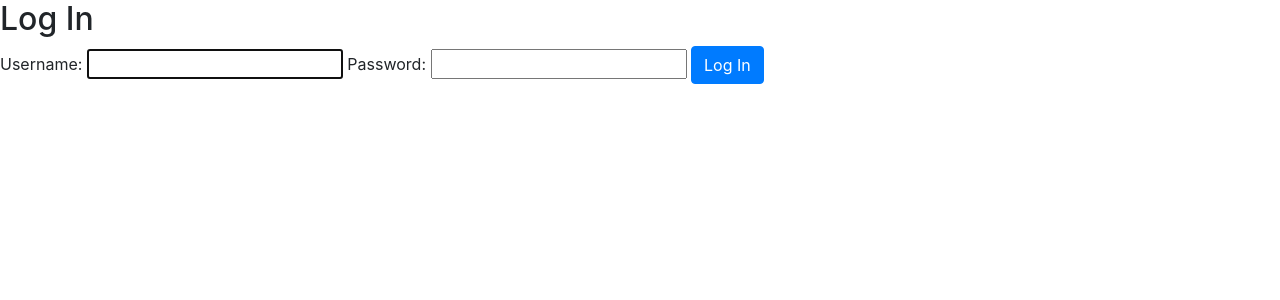
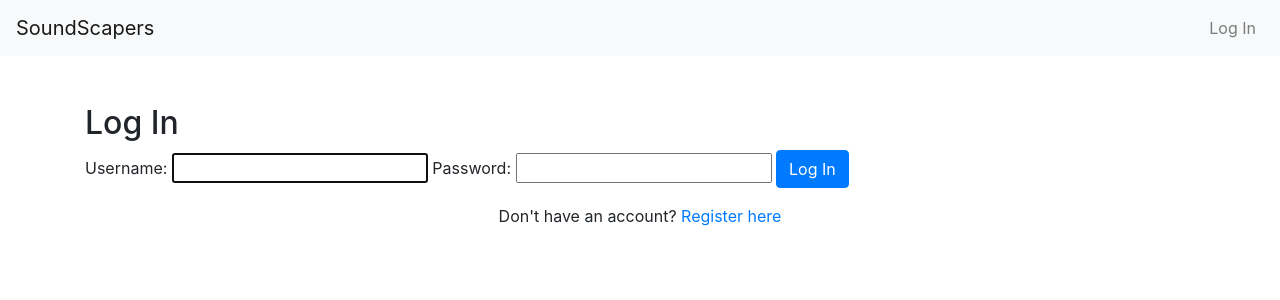
Before and after one commit to MarshallJD1/SoundScapers, a Django app: page /accounts/login/ in a window 1280 px wide. Shown: the top 300 px of the page. Run offline with Django 4.2, Linux system fonts and the light colour scheme; some libraries are stand-ins or nearby versions.

Commit message:
Add signup connection to log in page

```diff
--- a/templates/base.html
+++ b/templates/base.html
@@ -8,7 +8,32 @@
 </head>
 
 <body>
-  <main>
+  <nav class="navbar navbar-expand-lg navbar-light bg-light">
+    <a class="navbar-brand" href="{% url 'home' %}">SoundScapers</a>
+    <button class="navbar-toggler" type="button" data-toggle="collapse" data-target="#navbarNav" aria-controls="navbarNav" aria-expanded="false" aria-label="Toggle navigation">
+      <span class="navbar-toggler-icon"></span>
+    </button>
+    <div class="collapse navbar-collapse" id="navbarNav">
+      <ul class="navbar-nav ml-auto">
+        {% if user.is_authenticated %}
+        <li class="nav-item">
+          <a class="nav-link" href="{% url 'soundboard' %}">Soundboard</a>
+        </li>
+        <li class="nav-item">
+          <form action="{% url 'logout' %}" method="post" class="form-inline">
+            {% csrf_token %}
+            <button type="submit" class="btn btn-link nav-link">Log Out</button>
+          </form>
+        </li>
+        {% else %}
+        <li class="nav-item">
+          <a class="nav-link" href="{% url 'login' %}">Log In</a>
+        </li>
+        {% endif %}
+      </ul>
+    </div>
+  </nav>
+  <main class="container mt-5">
     {% block content %}
     {% endblock %}
   </main>
--- a/templates/registration/login.html
+++ b/templates/registration/login.html
@@ -10,5 +10,8 @@
   {{ form }}
   <button type="submit" class="btn btn-primary">Log In</button>
 </form>
+<div class="text-center mt-3">
+  <p>Don't have an account? <a href="{% url 'signup' %}">Register here</a></p>
+</div>
 
 {% endblock %}
```
